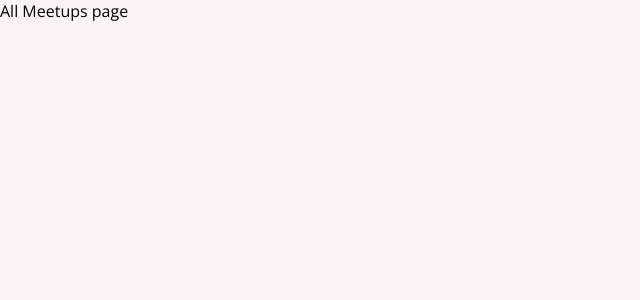
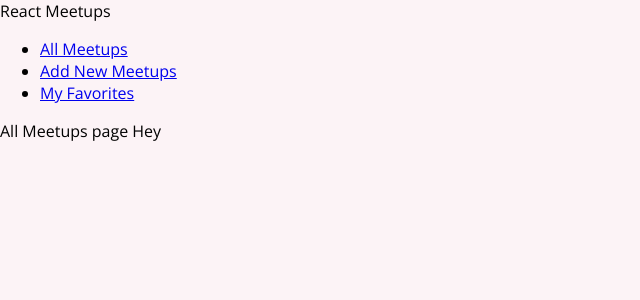
Before and after one commit to Suxrob9966/react-core-features-, a React (Create React App) app: page / in a window 1280 px wide. Shown: the top 300 px of the page, without its empty margins (0-640 px from the left). Built offline with nearby package versions, Linux system fonts and the light colour scheme; the HTML template or start-up script is replaced by a standard one.

Commit message:
adding links and navigation

```diff
--- a/src/App.js
+++ b/src/App.js
@@ -2,10 +2,12 @@
 import AllMeetupsPage from "./pages/AllMeetups";
 import NewMeetupsPage from "./pages/NewMeetups";
 import FavoritesPage from "./pages/Favorites";
+import MainNavigation from "./components/layout/MainNavigation";
 
 function App() {
   return (
     <div>
+      <MainNavigation />
       <Switch>
         <Route path="/" exact>
           <AllMeetupsPage />
--- /dev/null
+++ b/src/components/layout/MainNavigation.js
@@ -0,0 +1,25 @@
+import React from "react";
+import { Link } from "react-router-dom";
+
+const MainNavigation = () => {
+  return (
+    <header>
+      <div>React Meetups</div>
+      <nav>
+        <ul>
+          <li>
+            <Link to="/">All Meetups</Link>
+          </li>
+          <li>
+            <Link to="/new-meetup">Add New Meetups</Link>
+          </li>
+          <li>
+            <Link to="/favorites">My Favorites</Link>
+          </li>
+        </ul>
+      </nav>
+    </header>
+  );
+};
+
+export default MainNavigation;
--- a/src/pages/AllMeetups.js
+++ b/src/pages/AllMeetups.js
@@ -1,7 +1,7 @@
 import React from "react";
 
 const AllMeetupsPage = () => {
-  return <div>All Meetups page</div>;
+  return <div>All Meetups page Hey</div>;
 };
 
 export default AllMeetupsPage;
```
